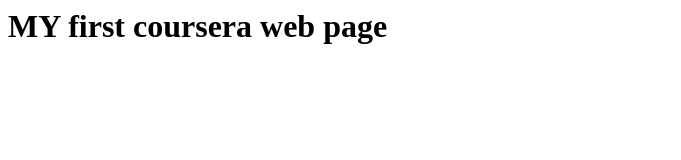
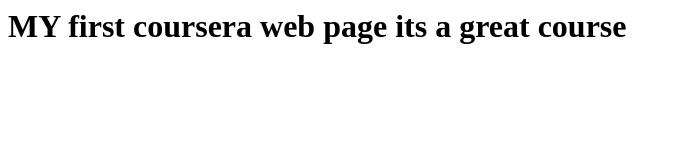
Before and after one commit to tyub101/coursera-test, a plain HTML site: page site/index.html in a window 1280 px wide. Shown: the whole page, without its empty margins (0-681 px from the left). Drawn offline with Linux system fonts and the light colour scheme.

Commit message:
small edit to our page

```diff
--- a/site/index.html
+++ b/site/index.html
@@ -6,6 +6,6 @@
     <title>My First Web Page </title>
 </head>
 <body>
-    <h1>MY first coursera web page </h1>
+    <h1>MY first coursera web page its a great course </h1>
 </body>
 </html>
```
